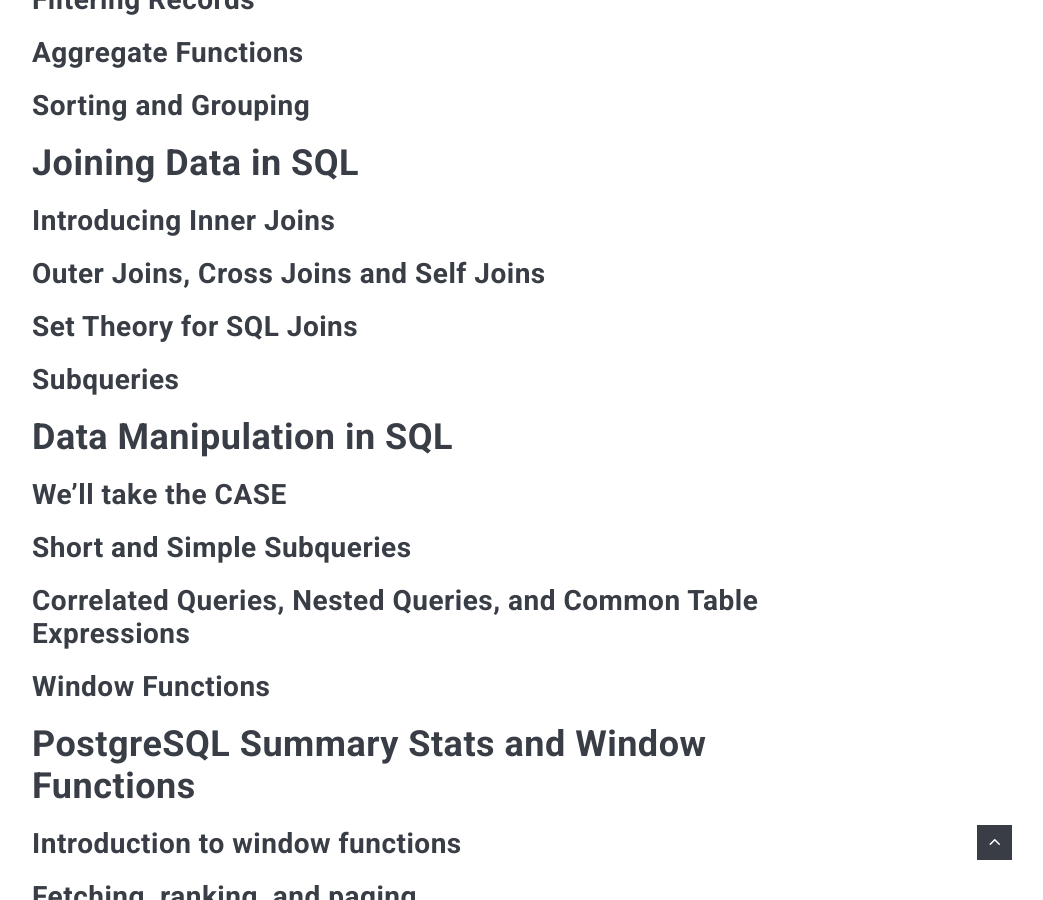
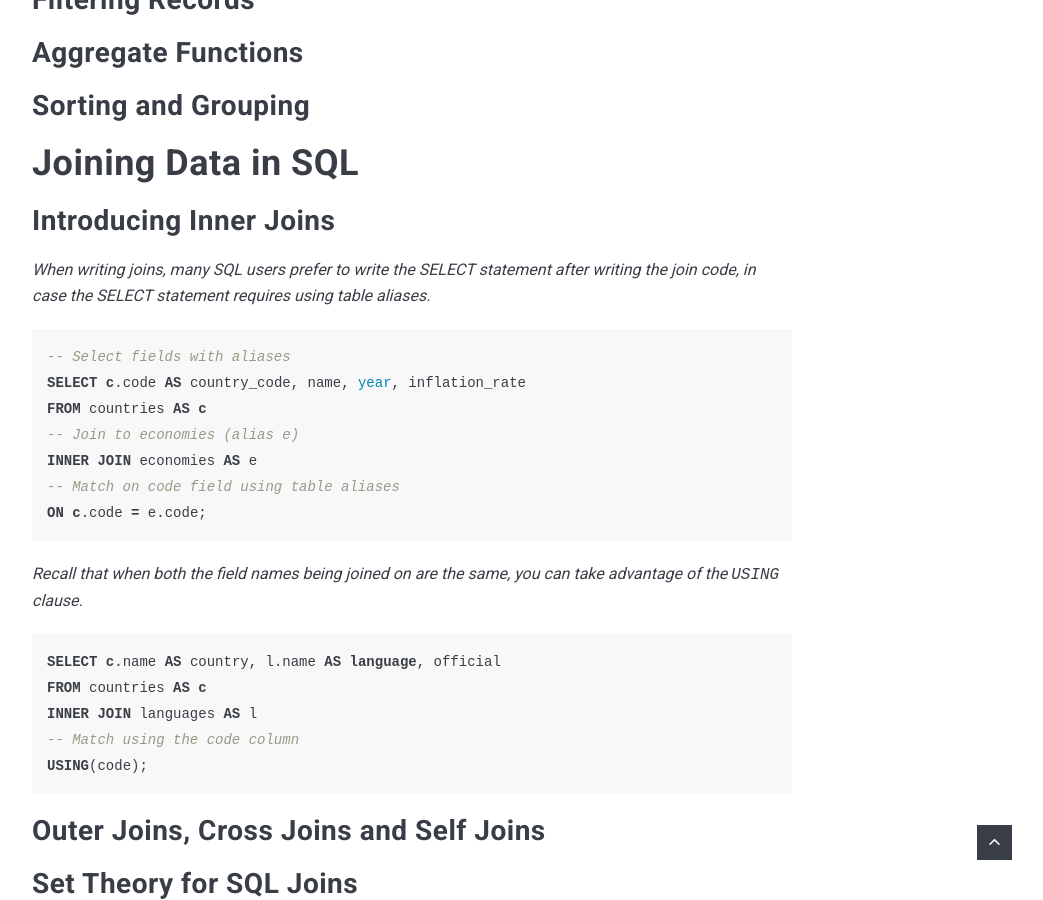
Before and after one commit to poi0905/poi0905.github.io, a Jekyll site: the page built from _posts/2022-11-01-datacamp-SQL-Fundamentals.markdown, in a window 1280 px wide and 900 px high, scrolled down 2797 px. Shown: the whole window, without its empty margins (228-1271 px from the left). Built offline with Jekyll 4.4.1, drawn with Linux system fonts in a browser that asks for light colours; nearby versions of some CDN libraries; comment, search, counter and statistics services are not loaded.

Commit message:
20221031

```diff
--- a/_posts/2022-11-01-datacamp-SQL-Fundamentals.markdown
+++ b/_posts/2022-11-01-datacamp-SQL-Fundamentals.markdown
@@ -87,6 +87,29 @@
 # Joining Data in SQL
 
 ## Introducing Inner Joins
+
+*When writing joins, many SQL users prefer to write the SELECT statement after writing the join code, in case the SELECT statement requires using table aliases.*
+
+{% highlight SQL %}
+-- Select fields with aliases
+SELECT c.code AS country_code, name, year, inflation_rate
+FROM countries AS c
+-- Join to economies (alias e)
+INNER JOIN economies AS e
+-- Match on code field using table aliases
+ON c.code = e.code;
+{% endhighlight %}
+
+*Recall that when both the field names being joined on are the same, you can take advantage of the `USING` clause.*
+
+{% highlight SQL %}
+SELECT c.name AS country, l.name AS language, official
+FROM countries AS c
+INNER JOIN languages AS l
+-- Match using the code column
+USING(code);
+{% endhighlight %}
+
 ## Outer Joins, Cross Joins and Self Joins
 ## Set Theory for SQL Joins
 ## Subqueries
```
